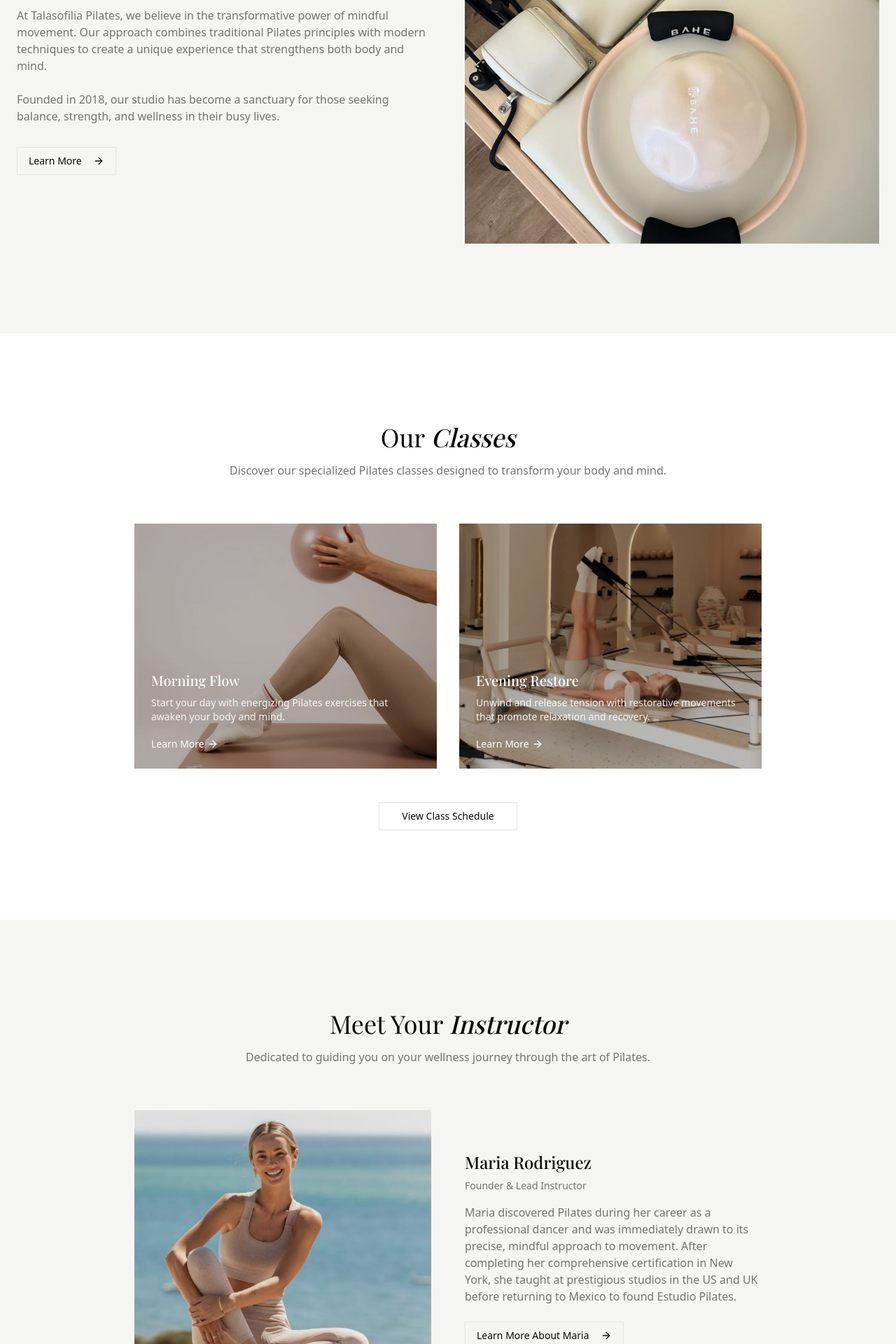
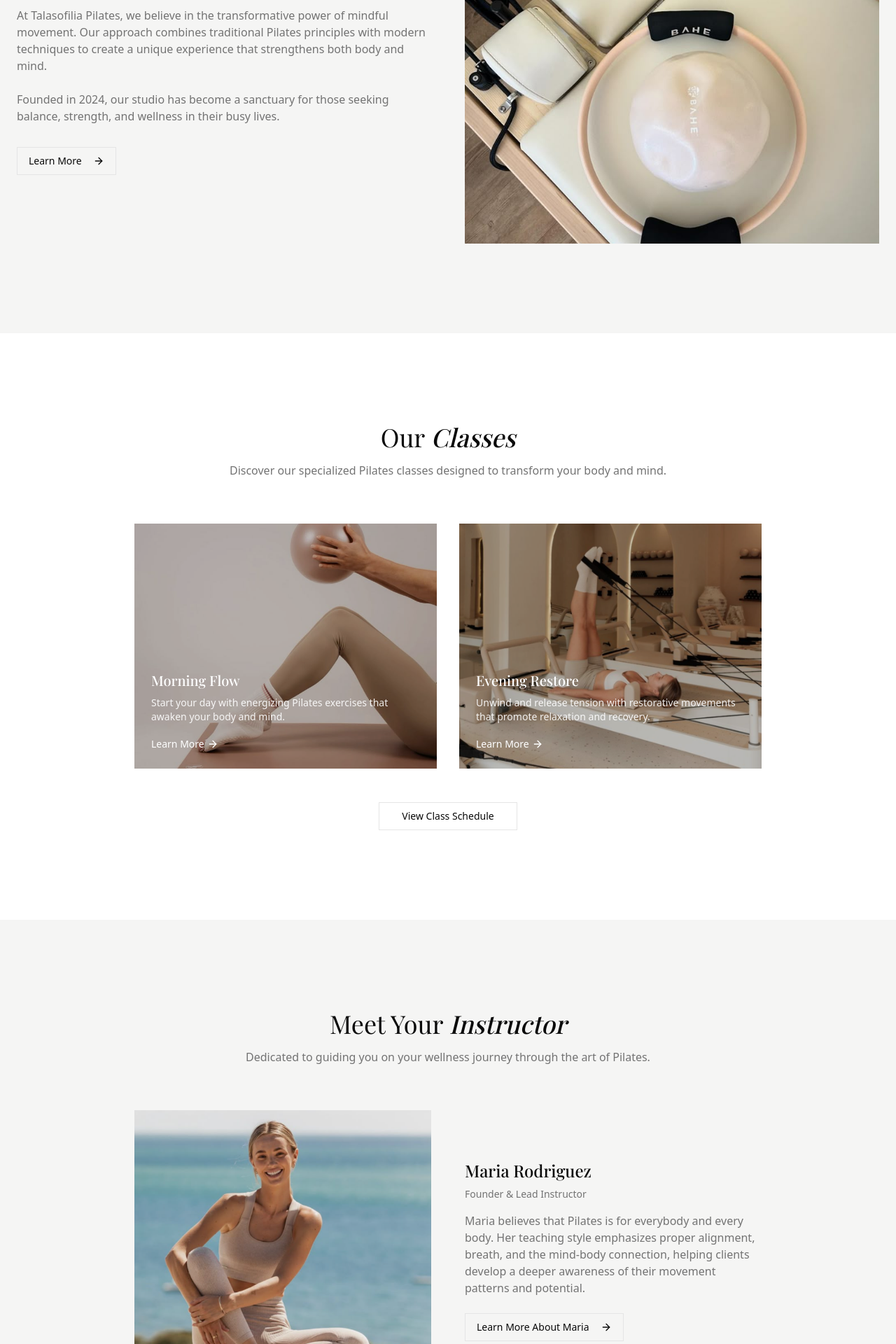
Before and after one commit to Danielagzba/pilates-studio, a Next.js app: page / in a window 1280 px wide. Shown: the part 1080-3000 px from the top of the page at 70% size. Built offline with nearby package versions, Linux system fonts and the light colour scheme; a web font is replaced by a local one.

Commit message:
minor text changes

```diff
--- a/app/page.tsx
+++ b/app/page.tsx
@@ -67,7 +67,7 @@ export default function Home() {
                 that strengthens both body and mind.
               </p>
               <p className="text-muted-foreground mb-8">
-                Founded in 2018, our studio has become a sanctuary for those
+                Founded in 2024, our studio has become a sanctuary for those
                 seeking balance, strength, and wellness in their busy lives.
               </p>
               <Button asChild variant="outline" className="rounded-none">
@@ -169,12 +169,10 @@ export default function Home() {
                 Founder & Lead Instructor
               </p>
               <p className="text-muted-foreground mb-6">
-                Maria discovered Pilates during her career as a professional
-                dancer and was immediately drawn to its precise, mindful
-                approach to movement. After completing her comprehensive
-                certification in New York, she taught at prestigious studios in
-                the US and UK before returning to Mexico to found Estudio
-                Pilates.
+                Maria believes that Pilates is for everybody and every body. Her
+                teaching style emphasizes proper alignment, breath, and the
+                mind-body connection, helping clients develop a deeper awareness
+                of their movement patterns and potential.
               </p>
               <Button asChild variant="outline" className="rounded-none">
                 <Link href="/about" className="group">
--- a/app/pricing/page.tsx
+++ b/app/pricing/page.tsx
@@ -300,7 +300,7 @@ const pricingFaqs = [
   {
     question: "Do class packages expire?",
     answer:
-      "Yes, all class packages (5, 10, and 20 classes) are valid for 3 months from the date of purchase.",
+      "Yes, all class packages (4, 6, 8, and 12 classes) are valid for 3 months from the date of purchase.",
   },
   {
     question: "Can I share my class package with a friend?",
```
